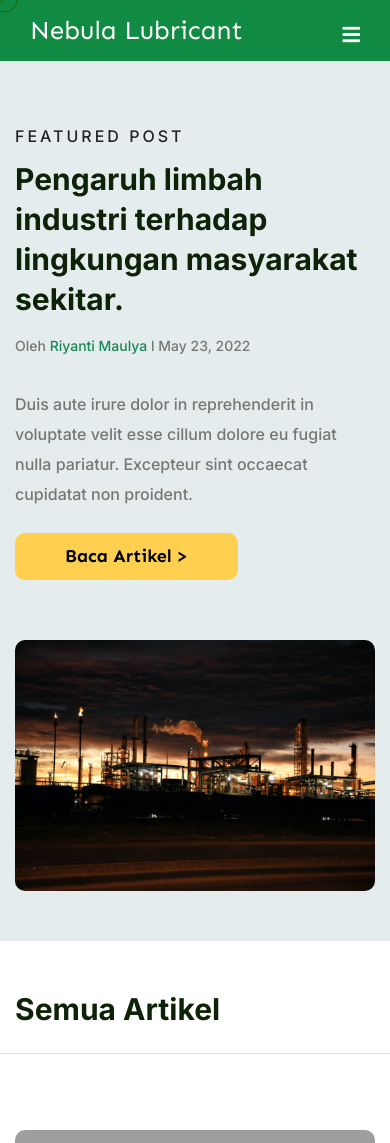
After one commit to Ricanz/nebula-lubricant, a Laravel app: page /article in a window 390 px wide. The commit adds this page. Shown: the top 1143 px of the page. Run offline with Laravel 8, Linux system fonts and the light colour scheme; grey boxes are pictures that could not be loaded.

Commit message:
slicing article page

```diff
--- /dev/null
+++ b/resources/views/guest/article.blade.php
@@ -0,0 +1,242 @@
+<x-guest-layout>
+
+    <!--Blog Details Start-->
+    <section class="banner__blog-details bg-banner-article">
+        <div class="container">
+            <div>
+                <div class="row">
+                    <div class="col-xl-7 col-lg-7">
+                        <div class="blog-details__left">
+                            <div class="blog-details__content__mt">
+                                <p class="text-dark mb-2" style="letter-spacing: 3px; text-transform: uppercase">
+                                    FEATURED POST
+                                </p>
+                                <h3 class="blog-details__title">
+                                    Pengaruh limbah industri terhadap lingkungan masyarakat
+                                    sekitar.
+                                </h3>
+                                <ul class="list-unstyled blog-details__meta">
+                                    <li>
+                                        <a href="article.html" class="post-by">
+                                            Oleh
+                                            <span class="text-success">Riyanti Maulya</span> l May
+                                            23, 2022
+                                        </a>
+                                    </li>
+                                </ul>
+                                <p class="blog-details__text-2 mb-4">
+                                    Duis aute irure dolor in reprehenderit in voluptate velit
+                                    esse cillum dolore eu fugiat nulla pariatur. Excepteur
+                                    sint occaecat cupidatat non proident.
+                                </p>
+                                <button class="btn main__btn-yellow">Baca Artikel ></button>
+                            </div>
+                        </div>
+                    </div>
+                    <div class="col-xl-5 col-lg-5 d-flex justify-content-center">
+                        <div class="blog-details__left p-0">
+                            <div class="blog-details__content__mt">
+                                <div class="blog-details__img">
+                                    <img src="{{ asset('tguest/assets/images/resources/robin-sommer-wnOJ83k8r4w-unsplash 1.png') }}"
+                                        alt="building" />
+                                </div>
+                            </div>
+                        </div>
+                    </div>
+                </div>
+            </div>
+        </div>
+    </section>
+    <!--Blog Details End-->
+    <!--Blog Details Start-->
+    <section class="blog-details">
+        <div class="container">
+            <div class="row">
+                <h3 class="blog-details__title mt-5 mb-4">Semua Artikel</h3>
+                <hr />
+            </div>
+            <!-- class="blog-carousel thm-owl__carousel owl-theme owl-carousel carousel-dot-style"
+                    data-owl-options='{
+                    "items": 1,
+                    "margin": 30,
+                    "smartSpeed": 700,
+                    "loop":true,
+                    "autoplay": 6000,
+                    "nav":false,
+                    "dots":true,
+                    "navText": ["<span class=\"fa fa-angle-left\"></span>","<span class=\"fa fa-angle-right\"></span>"],
+                    "responsive":{
+                        "0":{
+                            "items":1
+                        },
+                        "768":{
+                            "items":1
+                        },
+                        "992":{
+                            "items": 1
+                        }
+                    }
+                }' -->
+            <div>
+                <div class="row">
+                    <div class="col-xl-5 col-lg-5 d-flex justify-content-center">
+                        <div class="blog-details__left p-0">
+                            <div class="blog-details__content__mt">
+                                <div class="blog-details__img">
+                                    <img src="{{ asset('tguest/assets/images/resources/crystal-kwok-XUEdfpPIhXg-unsplash 1.png') }}"
+                                        alt="building" />
+                                </div>
+                            </div>
+                        </div>
+                    </div>
+                    <div class="col-xl-7 col-lg-7">
+                        <div class="blog-details__left">
+                            <div class="blog-details__content">
+                                <p class="text-success mb-2" style="letter-spacing: 3px; text-transform: uppercase">
+                                    FEATURED POST
+                                </p>
+                                <h3 class="blog-details__title">
+                                    Pengaruh limbah industri terhadap lingkungan masyarakat
+                                    sekitar.
+                                </h3>
+                                <p class="blog-details__text-2 mb-4 pt-0">
+                                    Duis aute irure dolor in reprehenderit in voluptate velit
+                                    esse cillum dolore eu fugiat nulla pariatur. Excepteur
+                                    sint occaecat cupidatat non proident.
+                                </p>
+                            </div>
+                        </div>
+                    </div>
+                </div>
+                <div class="row">
+                    <div class="col-xl-5 col-lg-5 d-flex justify-content-center">
+                        <div class="blog-details__left p-0">
+                            <div class="blog-details__content__mt">
+                                <div class="blog-details__img">
+                                    <img src="{{ asset('tguest/assets/images/resources/crystal-kwok-XUEdfpPIhXg-unsplash 1.png') }}"
+                                        alt="building" />
+                                </div>
+                            </div>
+                        </div>
+                    </div>
+                    <div class="col-xl-7 col-lg-7">
+                        <div class="blog-details__left">
+                            <div class="blog-details__content">
+                                <p class="text-success mb-2" style="letter-spacing: 3px; text-transform: uppercase">
+                                    FEATURED POST
+                                </p>
+                                <h3 class="blog-details__title">
+                                    Pengaruh limbah industri terhadap lingkungan masyarakat
+                                    sekitar.
+                                </h3>
+                                <p class="blog-details__text-2 mb-4 pt-0">
+                                    Duis aute irure dolor in reprehenderit in voluptate velit
+                                    esse cillum dolore eu fugiat nulla pariatur. Excepteur
+                                    sint occaecat cupidatat non proident.
+                                </p>
+                            </div>
+                        </div>
+                    </div>
+                </div>
+                <div class="row">
+                    <div class="col-xl-5 col-lg-5 d-flex justify-content-center">
+                        <div class="blog-details__left p-0">
+                            <div class="blog-details__content__mt">
+                                <div class="blog-details__img">
+                                    <img src="{{ asset('tguest/assets/images/resources/crystal-kwok-XUEdfpPIhXg-unsplash 1.png') }}"
+                                        alt="building" />
+                                </div>
+                            </div>
+                        </div>
+                    </div>
+                    <div class="col-xl-7 col-lg-7">
+                        <div class="blog-details__left">
+                            <div class="blog-details__content">
+                                <p class="text-success mb-2" style="letter-spacing: 3px; text-transform: uppercase">
+                                    FEATURED POST
+                                </p>
+                                <h3 class="blog-details__title">
+                                    Pengaruh limbah industri terhadap lingkungan masyarakat
+                                    sekitar.
+                                </h3>
+                                <p class="blog-details__text-2 mb-4 pt-0">
+                                    Duis aute irure dolor in reprehenderit in voluptate velit
+                                    esse cillum dolore eu fugiat nulla pariatur. Excepteur
+                                    sint occaecat cupidatat non proident.
+                                </p>
+                            </div>
+                        </div>
+                    </div>
+                </div>
+                <div class="row">
+                    <div class="col-xl-5 col-lg-5 d-flex justify-content-center">
+                        <div class="blog-details__left p-0">
+                            <div class="blog-details__content__mt">
+                                <div class="blog-details__img">
+                                    <img src="{{ asset('tguest/assets/images/resources/crystal-kwok-XUEdfpPIhXg-unsplash 1.png') }}"
+                                        alt="building" />
+                                </div>
+                            </div>
+                        </div>
+                    </div>
+                    <div class="col-xl-7 col-lg-7">
+                        <div class="blog-details__left">
+                            <div class="blog-details__content">
+                                <p class="text-success mb-2" style="letter-spacing: 3px; text-transform: uppercase">
+                                    FEATURED POST
+                                </p>
+                                <h3 class="blog-details__title">
+                                    Pengaruh limbah industri terhadap lingkungan masyarakat
+                                    sekitar.
+                                </h3>
+                                <p class="blog-details__text-2 mb-4 pt-0">
+                                    Duis aute irure dolor in reprehenderit in voluptate velit
+                                    esse cillum dolore eu fugiat nulla pariatur. Excepteur
+                                    sint occaecat cupidatat non proident.
+                                </p>
+                            </div>
+                        </div>
+                    </div>
+                </div>
+                <div class="row">
+                    <div class="col-xl-5 col-lg-5 d-flex justify-content-center">
+                        <div class="blog-details__left p-0">
+                            <div class="blog-details__content__mt">
+                                <div class="blog-details__img">
+                                    <img src="{{ asset('tguest/assets/images/resources/crystal-kwok-XUEdfpPIhXg-unsplash 1.png') }}"
+                                        alt="building" />
+                                </div>
+                            </div>
+                        </div>
+                    </div>
+                    <div class="col-xl-7 col-lg-7">
+                        <div class="blog-details__left">
+                            <div class="blog-details__content">
+                                <p class="text-success mb-2" style="letter-spacing: 3px; text-transform: uppercase">
+                                    FEATURED POST
+                                </p>
+                                <h3 class="blog-details__title">
+                                    Pengaruh limbah industri terhadap lingkungan masyarakat
+                                    sekitar.
+                                </h3>
+                                <p class="blog-details__text-2 mb-4 pt-0">
+                                    Duis aute irure dolor in reprehenderit in voluptate velit
+                                    esse cillum dolore eu fugiat nulla pariatur. Excepteur
+                                    sint occaecat cupidatat non proident.
+                                </p>
+                            </div>
+                        </div>
+                    </div>
+                </div>
+            </div>
+        </div>
+    </section>
+    <!--Blog Details End-->
+
+    <!--Services One Start-->
+    @include('../guest/components/service')
+    <!--Services One End-->
+
+    {{-- CTA Section --}}
+    @include('../guest/components/cta')
+</x-guest-layout>
--- /dev/null
+++ b/resources/views/guest/components/service.blade.php
@@ -0,0 +1,75 @@
+<section class="services-onee">
+    <div class="container">
+        <div class="section-title text-center">
+            <h2 class="section-title__title">Penawaran Kami</h2>
+        </div>
+        <div class="row">
+            <!--Services One Single Start-->
+            <div class="col-xl-3 col-lg-6 col-md-6 wow fadeInLeft" data-wow-delay="100ms">
+                <div class="services-one__single">
+                    <div class="services-one__icons">
+                        <img src="{{ asset('tguest/assets/images/icon/Icon-1.png') }}" alt="" />
+                    </div>
+                    <div class="services-one__content">
+                        <h3 class="services-one__title">Pengolahan</h3>
+                        <p class="services-one__text">
+                            Lorem ipsum dolor sit amet, consectetuer adipiscing elit.
+                        </p>
+                    </div>
+                </div>
+            </div>
+            <!--Services One Single End-->
+            <!--Services One Single Start-->
+            <div class="col-xl-3 col-lg-6 col-md-6 wow fadeInLeft" data-wow-delay="100ms">
+                <div class="services-one__single">
+                    <div class="services-one__img-box">
+                        <div class="services-one__icons">
+                            <img src="{{ asset('tguest/assets/images/icon/icon-2.png') }}" alt="" />
+                        </div>
+                    </div>
+                    <div class="services-one__content">
+                        <h3 class="services-one__title">Pengolahan</h3>
+                        <p class="services-one__text">
+                            Lorem ipsum dolor sit amet, consectetuer adipiscing elit.
+                        </p>
+                    </div>
+                </div>
+            </div>
+            <!--Services One Single End-->
+            <!--Services One Single Start-->
+            <div class="col-xl-3 col-lg-6 col-md-6 wow fadeInLeft" data-wow-delay="100ms">
+                <div class="services-one__single">
+                    <div class="services-one__img-box">
+                        <div class="services-one__icons">
+                            <img src="{{ asset('tguest/assets/images/icon/icon-3.png') }}" alt="" />
+                        </div>
+                    </div>
+                    <div class="services-one__content">
+                        <h3 class="services-one__title">Pengolahan</h3>
+                        <p class="services-one__text">
+                            Lorem ipsum dolor sit amet, consectetuer adipiscing elit.
+                        </p>
+                    </div>
+                </div>
+            </div>
+            <!--Services One Single End-->
+            <!--Services One Single Start-->
+            <div class="col-xl-3 col-lg-6 col-md-6 wow fadeInLeft" data-wow-delay="100ms">
+                <div class="services-one__single">
+                    <div class="services-one__img-box">
+                        <div class="services-one__icons">
+                            <img src="{{ asset('tguest/assets/images/icon/icon-4.png') }}" alt="" />
+                        </div>
+                    </div>
+                    <div class="services-one__content">
+                        <h3 class="services-one__title">Limbah</h3>
+                        <p class="services-one__text">
+                            Lorem ipsum dolor sit amet, consectetuer adipiscing elit.
+                        </p>
+                    </div>
+                </div>
+            </div>
+            <!--Services One Single End-->
+        </div>
+    </div>
+</section>
--- a/routes/web.php
+++ b/routes/web.php
@@ -25,6 +25,10 @@ Route::get('/contact', function () {
     return view('guest.contact');
 });
 
+Route::get('/article', function () {
+    return view('guest.article');
+});
+
 Route::get('/dashboard', function () {
     return view('dashboard');
 })->middleware(['auth'])->name('dashboard');
```
Also changed, not shown: resources/views/guest/about.blade.php (+9 -20 lines), resources/views/guest/index.blade.php (+6 -85 lines), resources/views/guest/contact.blade.php (line endings or trailing spaces).
